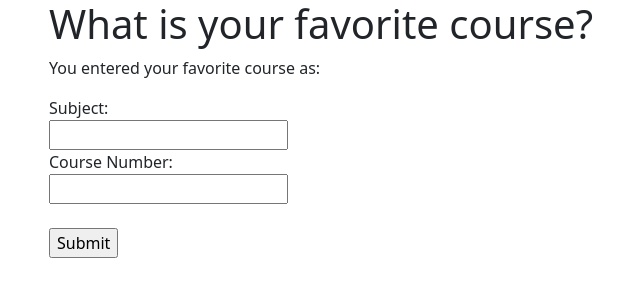
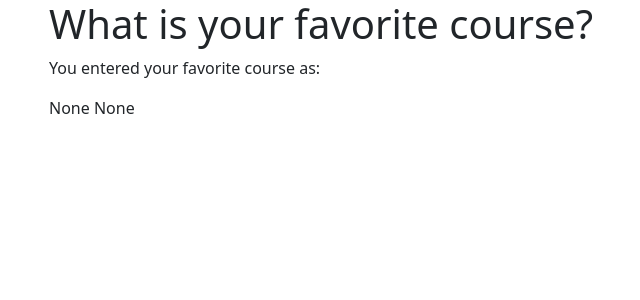
Before and after one commit to Lirong98/helloWorld, a Flask app: template templates/favorite-course.html in a window 1280 px wide. Shown: the top 300 px of the page, without its empty margins (33-673 px from the left). Run offline with Flask 3, Linux system fonts and the light colour scheme; the template is opened without the code that fills it, so the values that code supplies are empty.

Commit message:
changed fav course template

```diff
--- a/templates/favorite-course.html
+++ b/templates/favorite-course.html
@@ -4,11 +4,5 @@
 {% block page_head %}What is your favorite course?{% endblock %}
 {% block page_content %}
   <p>You entered your favorite course as:</p>
-    <form action="/templates/favorite-course.html" method="get">
-  <label for="subject">Subject:</label><br>
-  <input type="text" id="subject" name="subject"><br>
-  <label for="course_number">Course Number:</label><br>
-  <input type="number" id="course_number" name="course_number"><br><br>
-  <input type="submit" value="Submit">
-    </form>
+    <p>{{ request.args.get('subject') }} {{ request.args.get('course_number') }}</p>
 {% endblock %}
```
